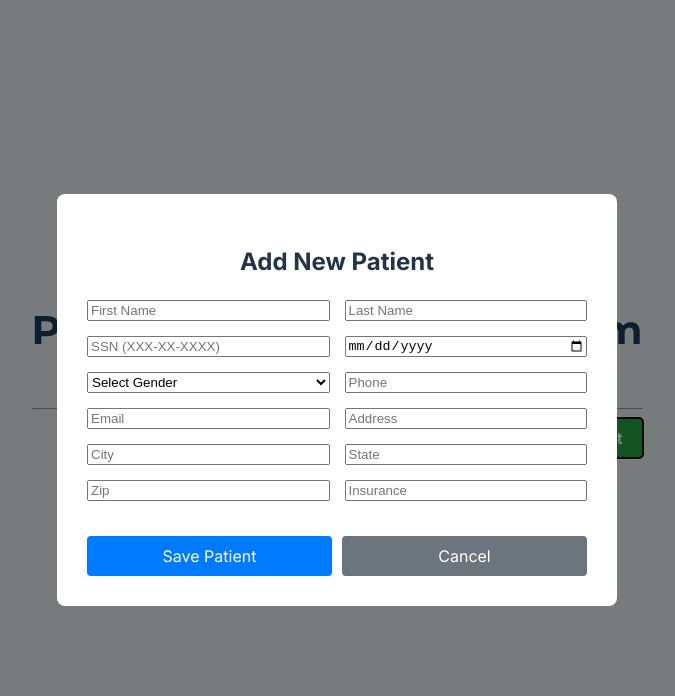
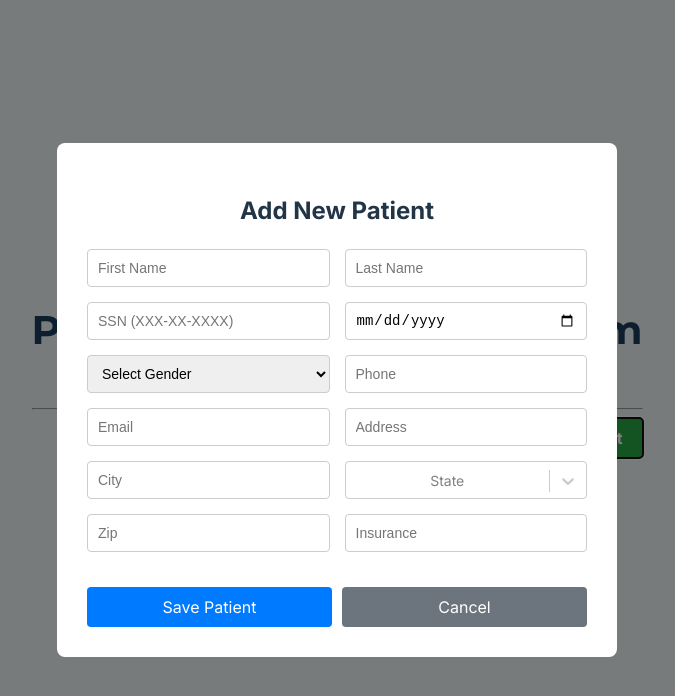
Before and after one commit to ji213/Patient-Data-Management, a React (Vite) app in the folder frontend/: page / in a window 1280 px wide. Both pictures are taken after a click on the button "+ Add New Patient". Shown: the top 696 px of the page, without its empty margins (303-978 px from the left). Built offline with nearby package versions, Linux system fonts and the light colour scheme; no server answers.

Commit message:
fix formatting and alignment of patient form

```diff
--- a/frontend/package.json
+++ b/frontend/package.json
@@ -13,7 +13,8 @@
     "axios": "^1.13.6",
     "lucide-react": "^0.577.0",
     "react": "^19.2.0",
-    "react-dom": "^19.2.0"
+    "react-dom": "^19.2.0",
+    "react-select": "^5.10.2"
   },
   "devDependencies": {
     "@eslint/js": "^9.39.1",
--- a/frontend/src/components/PatientModal.tsx
+++ b/frontend/src/components/PatientModal.tsx
@@ -1,6 +1,7 @@
 import React, {useState , useEffect } from 'react';
 import { patientService } from '../api/patientService';
 import type { Patient } from '../types/Patient';
+import Select from 'react-select';
 
 
 interface Props {
@@ -103,26 +104,36 @@ export const PatientModal = ({ patient, onClose, onSuccess }: Props) => {
                 <form onSubmit={handleSubmit} style={formGridStyle}>
 
                     {/* Basic Info */}
-                    <input name="FirstName" placeholder="First Name" value={formData.FirstName} onChange={handleChange} required />
-                    <input name="LastName" placeholder="Last Name" value={formData.LastName} onChange={handleChange} required />
-                    <input name="SSN" placeholder="SSN (XXX-XX-XXXX)" value={formData.SSN} onChange={handleChange} maxLength={11} inputMode='numeric' />
-                    <input name="DateOfBirth" type="date" value={formData.DateOfBirth} onChange={handleChange} required />
+                    <input name="FirstName" style={sharedInputStyle} placeholder="First Name" value={formData.FirstName} onChange={handleChange} required />
+                    <input name="LastName" style={sharedInputStyle} placeholder="Last Name" value={formData.LastName} onChange={handleChange} required />
+                    <input name="SSN" style={sharedInputStyle} placeholder="SSN (XXX-XX-XXXX)" value={formData.SSN} onChange={handleChange} maxLength={11} inputMode='numeric' />
+                    <input name="DateOfBirth" style={sharedInputStyle} type="date" value={formData.DateOfBirth} onChange={handleChange} required />
 
-                    <select name="Gender" value={formData.Gender} onChange={handleChange}>
+                    <select name="Gender" style={sharedInputStyle} value={formData.Gender} onChange={handleChange}>
                         <option value="">Select Gender</option>
                         <option value="M">Male</option>
                         <option value="F">Female</option>
                     </select>
 
-                    <input name="PhoneNumber" placeholder="Phone" value={formData.PhoneNumber} onChange={handleChange} />
-                    <input name="Email" type="email" placeholder="Email" value={formData.Email} onChange={handleChange} />
+                    <input name="PhoneNumber" style={sharedInputStyle} placeholder="Phone" value={formData.PhoneNumber} onChange={handleChange} />
+                    <input name="Email" style={sharedInputStyle} type="email" placeholder="Email" value={formData.Email} onChange={handleChange} />
 
                     {/* Address Info */}
-                    <input name="AddressLine1" placeholder="Address" value={formData.AddressLine1} onChange={handleChange} />
-                    <input name="City" placeholder="City" value={formData.City} onChange={handleChange} />
-                    <input name="State" placeholder="State" value={formData.State} onChange={handleChange} />
-                    <input name="ZipCode" placeholder="Zip" value={formData.ZipCode} onChange={handleChange} />
-                    <input name="InsuranceProvider" placeholder="Insurance" value={formData.InsuranceProvider} onChange={handleChange} />
+                    <input name="AddressLine1" style={sharedInputStyle} placeholder="Address" value={formData.AddressLine1} onChange={handleChange} />
+                    <input name="City"style={sharedInputStyle}  placeholder="City" value={formData.City} onChange={handleChange} />
+                    <Select
+                        options={stateOptions}
+                        placeholder="State"
+                        // Connects the component to your formData state
+                        value={stateOptions.find(opt => opt.value === formData.State) || null}
+                        // Manually updates formData since this isn't a standard input event
+                        onChange={(selectedOption) => {
+                            setFormData(prev =>({ ...prev, State: selectedOption ? selectedOption.value : '' }));
+                        }}
+                        styles={customSelectStyles}
+                    />
+                    <input name="ZipCode" style={sharedInputStyle} placeholder="Zip" value={formData.ZipCode} onChange={handleChange} />
+                    <input name="InsuranceProvider" style={sharedInputStyle} placeholder="Insurance" value={formData.InsuranceProvider} onChange={handleChange} />
 
                     <div style={{ gridColumn: 'span 2', display: 'flex', gap: '10px', marginTop: '20px' }}>
                         <button type="submit" style={saveButtonStyle}>Save Patient</button>
@@ -150,6 +161,38 @@ const formGridStyle: React.CSSProperties = {
 const saveButtonStyle = {padding: '10px', backgroundColor: '#007bff', color: 'white', border: 'none', borderRadius: '4px', cursor: 'pointer', flex: 1};
 const cancelButtonStyle = {padding: '10px', backgroundColor: '#6c757d', color: 'white', border: 'none', borderRadius: '4px', cursor: 'pointer', flex: 1};
 
+const sharedInputStyle: React.CSSProperties = {
+    padding: '8px 10px',
+    border: '1px solid #ccc',
+    borderRadius: '4px',
+    fontSize: '14px',
+    height: '38px', // Force all fields to this height
+    boxSizing: 'border-box', // Crucial to ensure padding doesn't add to the height
+    width: '100%'
+};
+
+const customSelectStyles = {
+    control: (base: any) => ({
+        ...base,
+        height: '38px',
+        minHeight: '38px',
+        borderColor: '#ccc',
+        borderRadius: '4px',
+        fontSize: '14px',
+        boxShadow: 'none',
+        '&:hover': { borderColor: '#ccc' }
+    }),
+    valueContainer: (base: any) => ({
+        ...base,
+        height: '38px',
+        padding: '0 10px',
+    }),
+    indicatorsContainer: (base: any) => ({
+        ...base,
+        height: '38px',
+    }),
+};
+
 // Helper function to format SSN as XXX-XX-XXXX
 const formatSSN = (value: string) => {
     // Remove all non-digits
@@ -163,3 +206,13 @@ const formatSSN = (value: string) => {
     if (limited.length <= 5) return `${limited.slice(0, 3)}-${limited.slice(3)}`;
     return `${limited.slice(0, 3)}-${limited.slice(3, 5)}-${limited.slice(5)}`;
 };
+
+const US_STATES = [
+    "AL", "AK", "AZ", "AR", "CA", "CO", "CT", "DE", "FL", "GA",
+    "HI", "ID", "IL", "IN", "IA", "KS", "KY", "LA", "ME", "MD",
+    "MA", "MI", "MN", "MS", "MO", "MT", "NE", "NV", "NH", "NJ",
+    "NM", "NY", "NC", "ND", "OH", "OK", "OR", "PA", "RI", "SC",
+    "SD", "TN", "TX", "UT", "VT", "VA", "WA", "WV", "WI", "WY"
+];
+
+const stateOptions = US_STATES.map(state => ({ value: state, label: state }));
```
Also changed, not shown: 1 other file (tests, documents, lock files or other folders).
